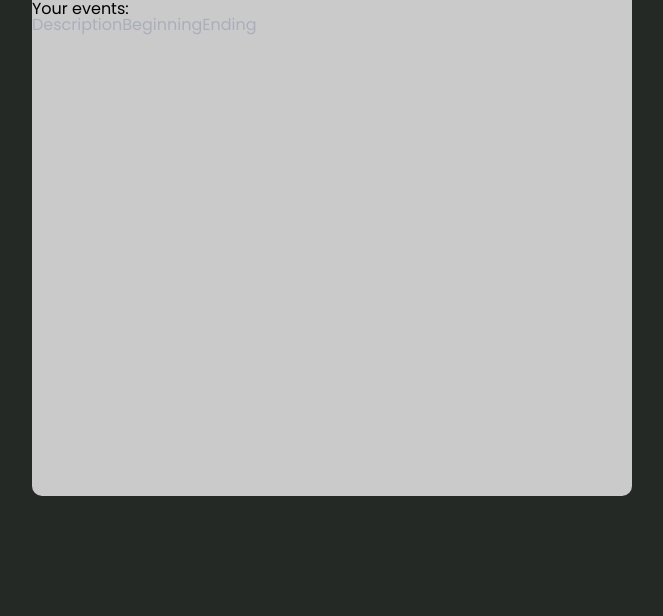
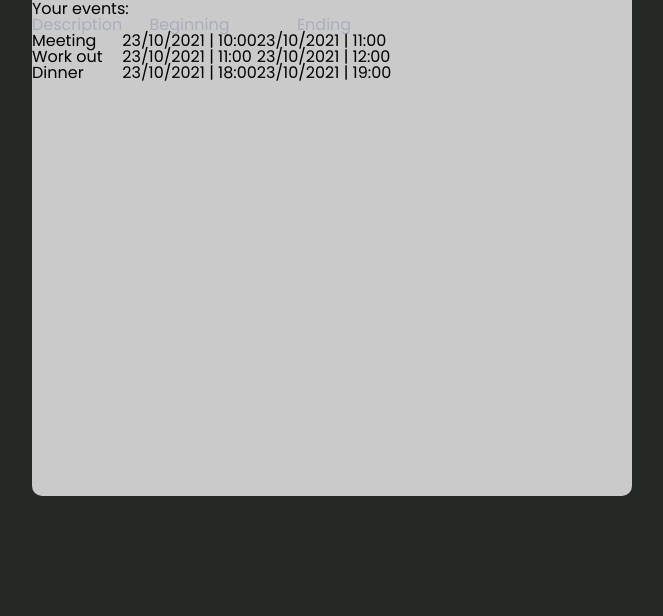
Before and after one commit to pedrolucaspalma/Cal.js, a plain HTML site: page frontend/main/index.html in a window 1280 px wide. Shown: the part 184-800 px from the top of the page, without its empty margins (308-971 px from the left). Drawn offline with Linux system fonts and the light colour scheme.

Commit message:
update html/css

```diff
--- a/frontend/main/index.html
+++ b/frontend/main/index.html
@@ -24,13 +24,29 @@
                         <h2 class="event-table-title">Your events:</h2>
 
                         <table id="events-table">
-                            <tr>
-                                <th class="description">Description</th>
-                                <th class="beginning">Beginning</th>
-                                <th class="ending">Ending</th>
-                            </tr>
+                            <thead>
+                                <tr>
+                                    <th class="description">Description</th>
+                                    <th class="beginning">Beginning</th>
+                                    <th class="ending">Ending</th>
+                                </tr>
+                            </thead>
                             <tbody>
-
+                                <tr>
+                                    <td class="description">Meeting</td>
+                                    <td class="beginning">23/10/2021 | 10:00</td>
+                                    <td class="ending">23/10/2021 | 11:00</td>
+                                </tr>
+                                <tr>
+                                    <td class="description">Work out</td>
+                                    <td class="beginning">23/10/2021 | 11:00</td>
+                                    <td class="ending">23/10/2021 | 12:00</td>
+                                </tr>
+                                <tr>
+                                    <td class="description">Dinner</td>
+                                    <td class="beginning">23/10/2021 | 18:00</td>
+                                    <td class="ending">23/10/2021 | 19:00</td>
+                                </tr>
                             </tbody>
                         </table>
                     </div>
```
